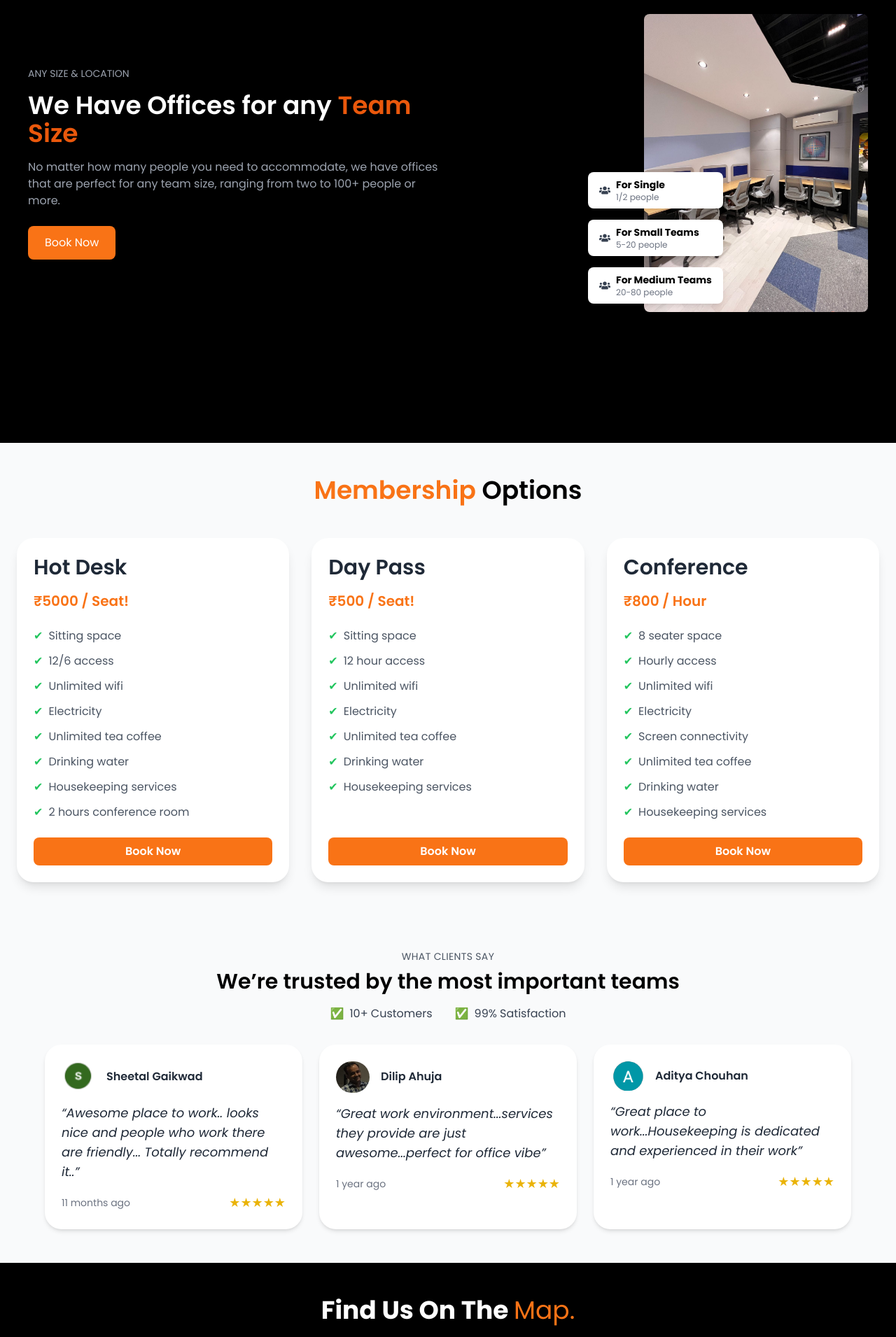
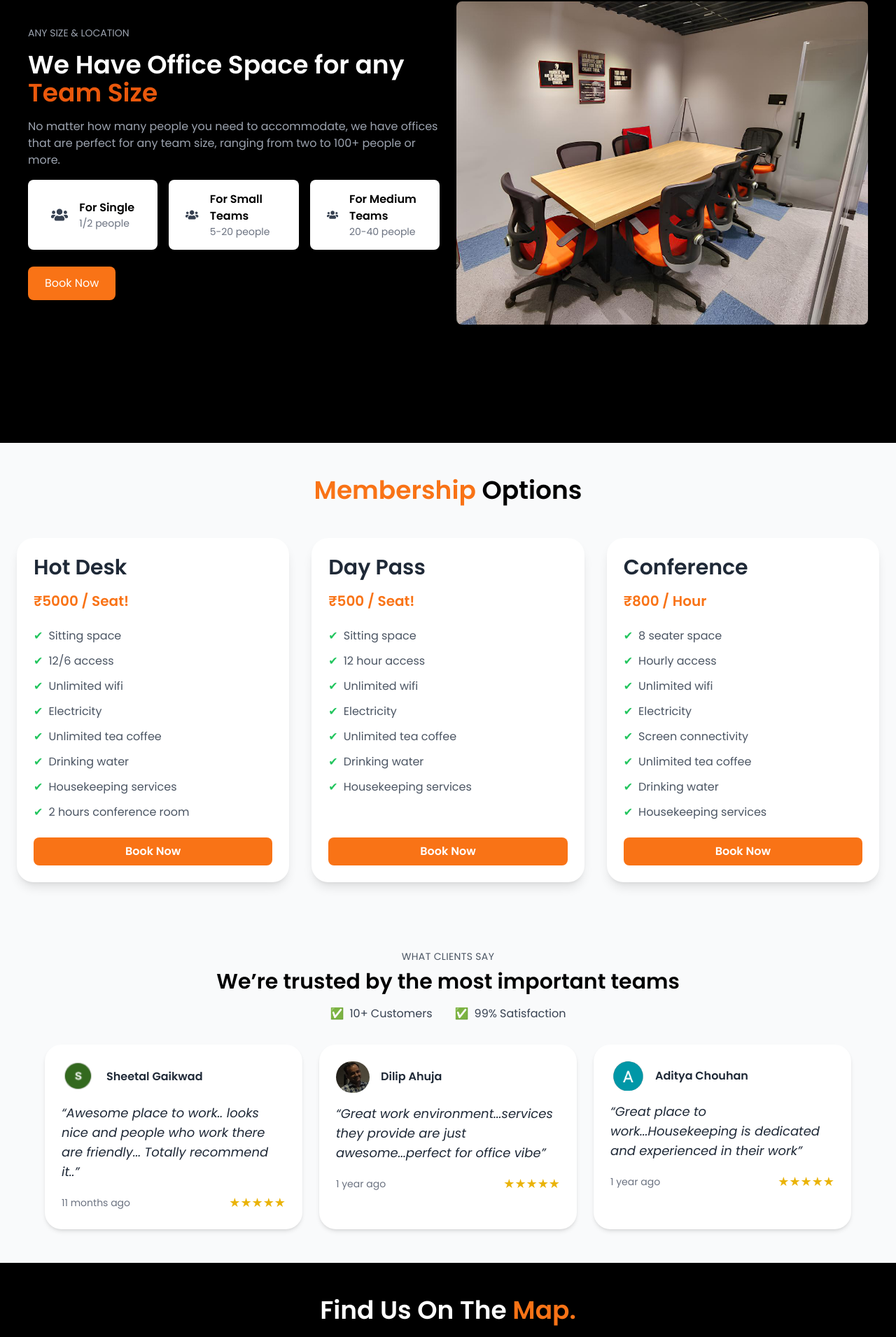
Before and after one commit to propques33/sapna-sangeeta-website, a React (Vite) app: page / in a window 1280 px wide. Shown: the part 2339-4250 px from the top of the page at 70% size. Built offline with nearby package versions, Linux system fonts and the light colour scheme.

Commit message:
Ui updated

```diff
--- a/src/components/LocationMap.jsx
+++ b/src/components/LocationMap.jsx
@@ -5,8 +5,9 @@ const LocationMap = () => {
     <div className="bg-black py-12 md:px-10 px-6 md:rounded-t-[0px] lg:rounded-t-[0px] ">
       {/* Header Section */}
       <div className="text-center mb-12">
-        <h1 className="text-4xl font-bold text-white">
-          Find Us On The <span className="text-orange-500">Map.</span>
+        <h1 className="text-4xl font-semibold text-white">
+          Find Us On The{" "}
+          <span className="text-orange-500 font-semibold">Map.</span>
         </h1>
         <p className="text-orange-300 mt-4">Explore Our Exact Location Here!</p>
       </div>
--- a/src/components/TeamOffices.jsx
+++ b/src/components/TeamOffices.jsx
@@ -1,21 +1,21 @@
 import React from "react";
 import { FaUsers } from "react-icons/fa";
-import opendesk from "../assets/opendesk.jpeg";
+import opendesk from "../assets/heroimg.jpg";
 
 const TeamOffices = () => {
   const teamSizes = [
     { label: "For Single", range: "1/2 people" },
     { label: "For Small Teams", range: "5-20 people" },
-    { label: "For Medium Teams", range: "20-80 people" },
+    { label: "For Medium Teams", range: "20-40 people" },
   ];
 
   return (
-    <div className="bg-black min-h-screen text-white flex flex-col lg:flex-row items-center lg:justify-between py-10 px-10">
+    <div className="bg-black min-h-screen text-white flex flex-col lg:flex-row gap-6 items-center lg:justify-between py-10 md:px-10 px-6">
       {/* Text Section */}
-      <div className="lg:w-1/2 text-center lg:text-left mb-8 lg:mb-0">
+      <div className="lg:w-1/2 text-center lg:text-left mb-8 lg:mb-0 ">
         <h4 className="text-gray-400 uppercase text-sm">Any Size & Location</h4>
         <h1 className="text-3xl sm:text-4xl font-semibold mt-4">
-          We Have Offices for any{" "}
+          We Have Office Space for any{" "}
           <span className="text-orange-600 font-semibold">Team Size</span>
         </h1>
         <p className="text-gray-400 mt-4">
@@ -23,6 +23,21 @@ const TeamOffices = () => {
           that are perfect for any team size, ranging from two to 100+ people or
           more.
         </p>
+        <div className="mt-4 grid grid-cols-1 sm:grid-cols-2 md:grid-cols-3 gap-4">
+          {teamSizes.map((size, index) => (
+            <div
+              key={index}
+              className="flex flex-col sm:flex-row items-center justify-center bg-white text-black rounded-lg px-6 py-4 shadow-lg hover:shadow-xl transition-shadow duration-300"
+            >
+              <FaUsers className="text-gray-700 text-2xl mb-2 sm:mb-0 sm:mr-4" />
+              <div className="text-center sm:text-left">
+                <p className="font-semibold text-base">{size.label}</p>
+                <p className="text-gray-500 text-sm">{size.range}</p>
+              </div>
+            </div>
+          ))}
+        </div>
+
         <button className="mt-6 px-6 py-3 bg-orange-500 text-white rounded-lg shadow-lg hover:bg-orange-600">
           Book Now
         </button>
@@ -30,13 +45,13 @@ const TeamOffices = () => {
 
       {/* Image and Options Section */}
       <div className="lg:w-1/2 flex flex-col items-end justify-center">
-        <div className="relative w-full max-w-xs sm:max-w-sm lg:w-80 h-auto">
+        <div className="relative ">
           <img
             src={opendesk} // Replace with the actual image URL
             alt="Office Example"
             className="rounded-lg w-full"
           />
-          <div className="absolute md:top-3/4 lg:top-3/2 top-1/2 -translate-y-1/2 -left-10 sm:-left-16 lg:-left-20 flex flex-col space-y-4">
+          {/* <div className="absolute md:top-3/4 lg:top-3/2 top-1/2 -translate-y-1/2 -left-10 sm:-left-16 lg:-left-20 flex flex-col space-y-4">
             {teamSizes.map((size, index) => (
               <div
                 key={index}
@@ -49,7 +64,7 @@ const TeamOffices = () => {
                 </div>
               </div>
             ))}
-          </div>
+          </div> */}
         </div>
       </div>
     </div>
--- a/src/components/Workspace.jsx
+++ b/src/components/Workspace.jsx
@@ -58,10 +58,10 @@ const Workspaces = () => {
   return (
     <div className="bg-gray- py-8 md:px-10 px-4">
       <div className="text-center mb-8">
-        <h1 className="text-4xl font-semibold">
+        <h1 className="md:text-4xl lg:text-4xl text-3xl font-semibold">
           Find A <span className="font-semibold text-orange-500"> Workspace Near You</span>
         </h1>
-        <p className="text-gray-600 mt-2">
+        <p className="text-gray-600 mt-2 text-sm md:text-base">
           Discover a convenient and inspiring professional workspace tailored to
           meet your needs and designed to promote productivity.
         </p>
```
